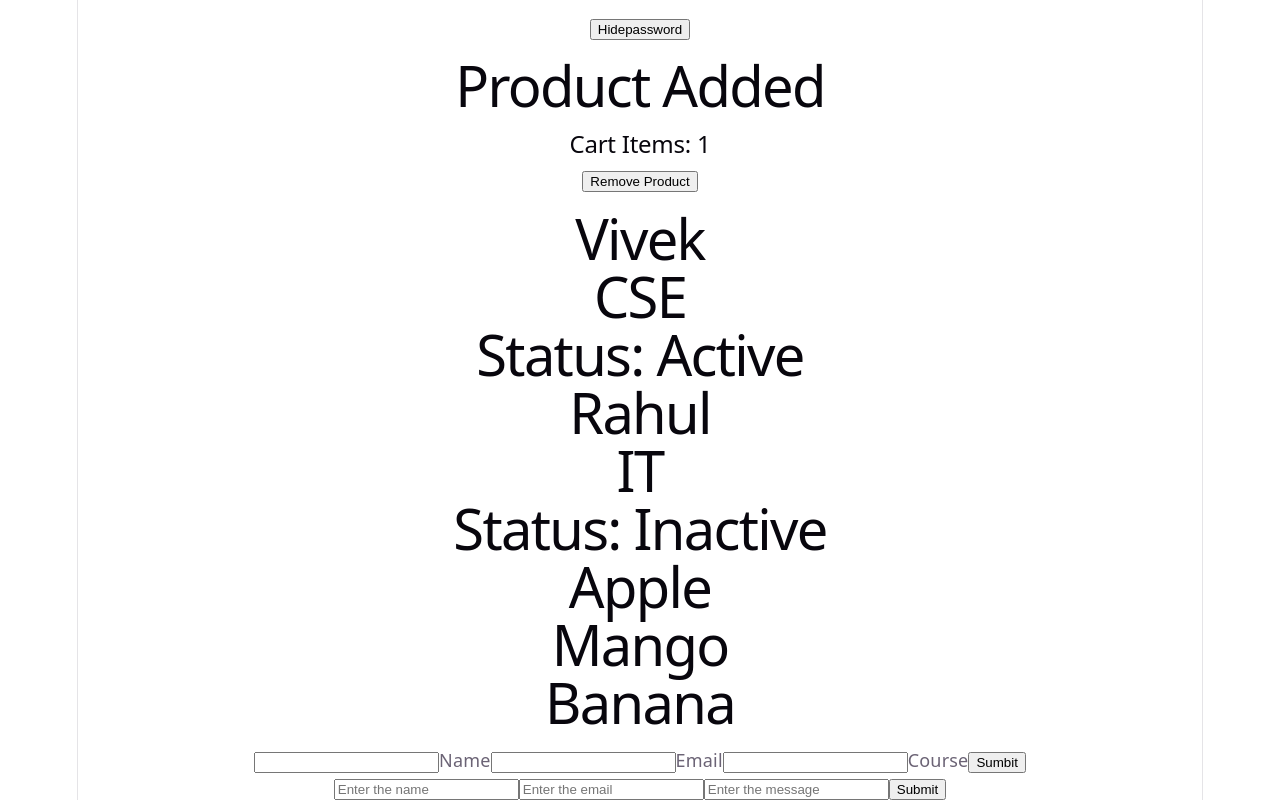
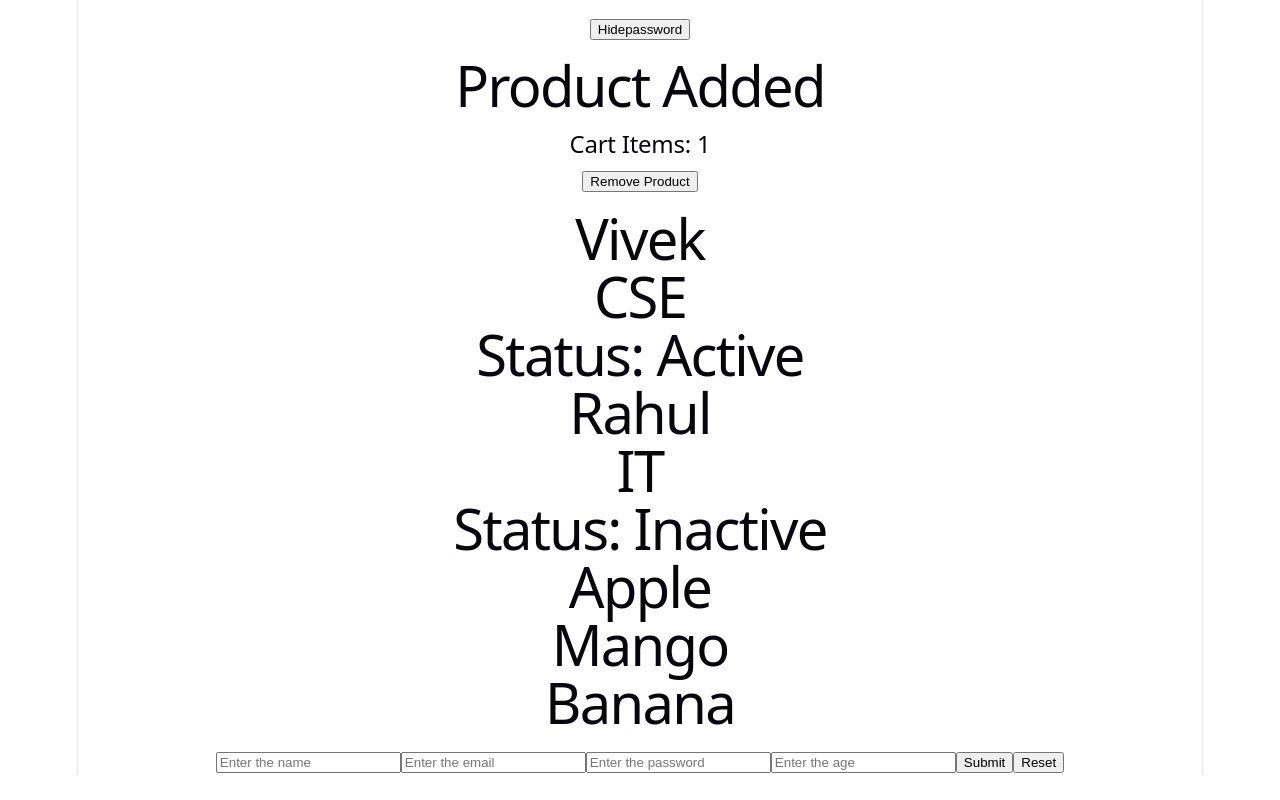
Before and after one commit to viveksingh002/Practicereact, a React (Vite) app: page / in a window 1280 px wide. Shown: the part 1756-2556 px from the top of the page. After the commit the page ends 2530 px from the top, so only its background shows below. Built offline with nearby package versions, Linux system fonts and the light colour scheme.

Commit message:
Registration Form

```diff
--- a/src/App.jsx
+++ b/src/App.jsx
@@ -13,7 +13,7 @@ import Conditionalrendering from './Conditionalrendering'
 import Ternaryoperator from './Ternaryoperator'
 import Array from './components/RenderingLists/Array'
 import Key from './components/RenderingLists/Key'
-import Components from './Forms/Controlledcomponents'
+// import Components from './Forms/Controlledcomponents'
 import Formhandling from './Forms/Formhandling'
 
 
@@ -63,7 +63,7 @@ title="5412"
 <Ternaryoperator/>
 <Array/>
 <Key/>
-<Components/>
+{/* <Components/> */}
 <Formhandling/>
 
     </div>
--- a/src/Forms/Controlledcomponents.jsx
+++ b/src/Forms/Controlledcomponents.jsx
@@ -228,43 +228,43 @@ import { use, useState } from "react";
 // }
 // export default components;
 
-//Q10. Mini Profile Form
-function Components(){
-const[profile,setProfile]=useState({
-    name:"",
-    course:"",
-    email:""
-})
-const[show,setShow]=useState(false)
+// //Q10. Mini Profile Form
+// function Components(){
+// const[profile,setProfile]=useState({
+//     name:"",
+//     course:"",
+//     email:""
+// })
+// const[show,setShow]=useState(false)
 
-return(
-    <div>
-    <label>
-        <input
-        value={profile.name}
-        onChange={(e)=>setProfile({ ...profile,name:e.target.value})}/>Name
-        </label>
-    <label>
+// return(
+//     <div>
+//     <label>
+//         <input
+//         value={profile.name}
+//         onChange={(e)=>setProfile({ ...profile,name:e.target.value})}/>Name
+//         </label>
+//     <label>
 
-        <input
-        value={profile.email}
-        onChange={(e)=>setProfile( { ...profile,email:e.target.value})}/>Email
-        </label>
-    <label>
-        <input
-        value={profile.course}
-        onChange={(e)=>setProfile({ ...profile,course:e.target.value})}/>Course
-        </label>
-        <button onClick={()=>setShow(true)}>Sumbit</button>
-         {show && (
-        <div>
-          <h1>Profile</h1>
-          <p>Name: {profile.name}</p>
-          <p>Email: {profile.email}</p>
-          <p>Course: {profile.course}</p>
-        </div>
-      )}
-    </div>
-)
-}
-export default Components;
+//         <input
+//         value={profile.email}
+//         onChange={(e)=>setProfile( { ...profile,email:e.target.value})}/>Email
+//         </label>
+//     <label>
+//         <input
+//         value={profile.course}
+//         onChange={(e)=>setProfile({ ...profile,course:e.target.value})}/>Course
+//         </label>
+//         <button onClick={()=>setShow(true)}>Sumbit</button>
+//          {show && (
+//         <div>
+//           <h1>Profile</h1>
+//           <p>Name: {profile.name}</p>
+//           <p>Email: {profile.email}</p>
+//           <p>Course: {profile.course}</p>
+//         </div>
+//       )}
+//     </div>
+// )
+// }
+// export default Components;
--- a/src/Forms/Formhandling.jsx
+++ b/src/Forms/Formhandling.jsx
@@ -30,20 +30,64 @@
 // export default Formhandling;
 
 
-//Q2. Simple Contact Form
+// //Q2. Simple Contact Form
+// import { useState} from "react";
+
+// function Formhandling(){
+// const[user,setUser]=useState({
+//     name:"",
+//     email:"",
+//     message:""
+// });
+// function handelSubmit(e){
+//     e.preventDefault();
+//     console.log(user);
+// }
+// return(
+//     <form onSubmit={handelSubmit}>
+// <input
+//     value={user.name}
+//     placeholder="Enter the name"
+//     type="text"
+//     onChange={(e)=>setUser({...user,name:e.target.value})}
+// />
+// <input
+//     value={user.email}
+//     placeholder="Enter the email"
+//     type="email"
+//     onChange={(e)=>setUser({...user,email:e.target.value})}
+// />
+// <input
+//     value={user.message}
+//     placeholder="Enter the message"
+//     type="text"
+//     onChange={(e)=>setUser({...user,message:e.target.value})}
+// />
+// <button>Submit</button>
+//     </form>
+// )
+// }
+
+// export default Formhandling;
+
+//Q3. Registration Form
+
 import { useState} from "react";
 
 function Formhandling(){
 const[user,setUser]=useState({
     name:"",
     email:"",
-    message:""
+    password:"",
+    age:""
 });
+const[show,setShow]=useState(false)
 function handelSubmit(e){
     e.preventDefault();
     console.log(user);
 }
 return(
+    <div>
     <form onSubmit={handelSubmit}>
 <input
     value={user.name}
@@ -58,13 +102,40 @@ return(
     onChange={(e)=>setUser({...user,email:e.target.value})}
 />
 <input
-    value={user.message}
-    placeholder="Enter the message"
-    type="text"
-    onChange={(e)=>setUser({...user,message:e.target.value})}
+    value={user.password}
+    placeholder="Enter the password"
+    type="password"
+    onChange={(e)=>setUser({...user,password:e.target.value})}
 />
-<button>Submit</button>
+<input
+    value={user.age}
+    placeholder="Enter the age"
+    type="number"
+    onChange={(e)=>setUser({...user,age:e.target.value})}
+/>
+<button
+type="submit"
+ onClick={()=>setShow(true)}>Submit</button>
+<button
+type="button"
+onClick={()=>{setUser({
+      name: "",
+      email: "",
+      password: "",
+      age: ""
+    });
+    setShow(false);
+    }}>Reset</button>
     </form>
+
+    {
+        show&&(<div><h1>Registration Data:</h1>
+    <h2>Name: {user.name}</h2>
+    <h2>Email: {user.email}</h2>
+    <h2>Age: {user.age}</h2></div>)
+    }
+
+    </div>
 )
 }
 
```
